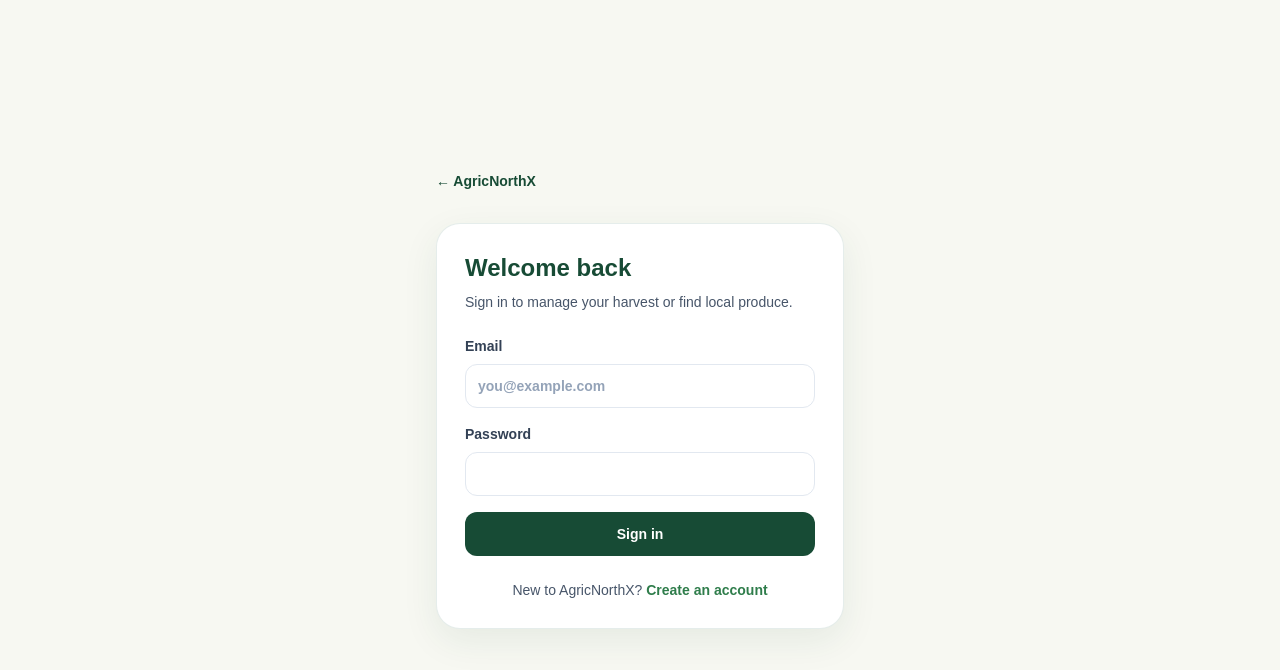
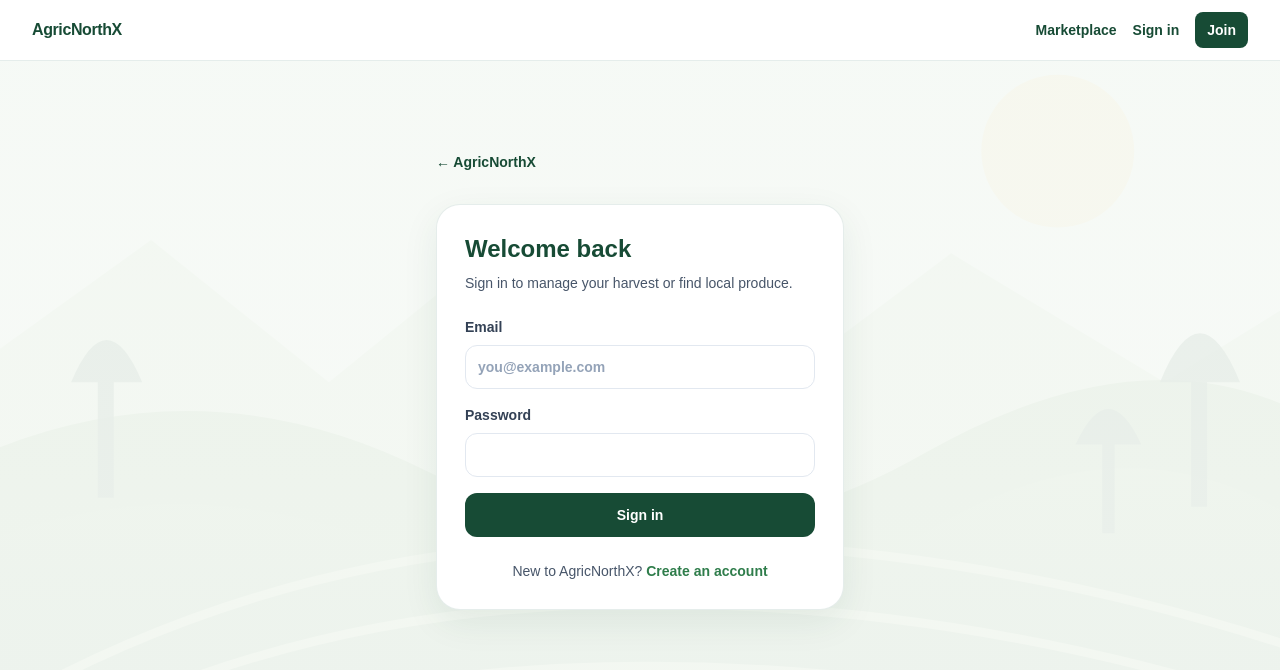
Before and after one commit to BSMbennet/AGRIC-CONNECT, a Next.js app in the folder frontend/: page /login in a window 1280 px wide. Shown: the top 670 px of the page. Built offline with nearby package versions, Linux system fonts and the light colour scheme; no server answers.

Commit message:
Apply shared navigation and agricultural backgrounds to account and listing pages

```diff
--- a/frontend/app/login/page.tsx
+++ b/frontend/app/login/page.tsx
@@ -1,4 +1,5 @@
 import Link from "next/link";
+import { AppNav } from "@/components/app-nav";
 import { redirect } from "next/navigation";
 import { login } from "@/actions/auth";
 import { Input } from "@/components/ui/input";
@@ -14,7 +15,7 @@ export default async function LoginPage({ searchParams }: { searchParams: Promis
     if (profile?.role) redirect("/dashboard");
   }
   return (
-    <main className="mx-auto flex min-h-screen max-w-md flex-col justify-center px-5 py-12">
+    <main className="agri-page min-h-screen"><AppNav/><section className="mx-auto flex min-h-[80vh] max-w-md flex-col justify-center px-5 py-12">
       <Link href="/" className="mb-8 text-sm font-bold text-forest">← AgricNorthX</Link>
       <div className="rounded-3xl border border-emerald-900/10 bg-white p-7 shadow-soft">
         <h1 className="text-2xl font-bold text-forest">Welcome back</h1>
@@ -28,6 +29,6 @@ export default async function LoginPage({ searchParams }: { searchParams: Promis
         </form>
         <p className="mt-6 text-center text-sm text-slate-600">New to AgricNorthX? <Link href="/register" className="font-bold text-leaf">Create an account</Link></p>
       </div>
-    </main>
+    </section></main>
   );
 }
```
